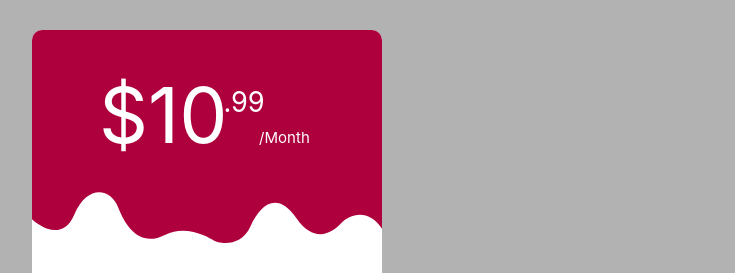
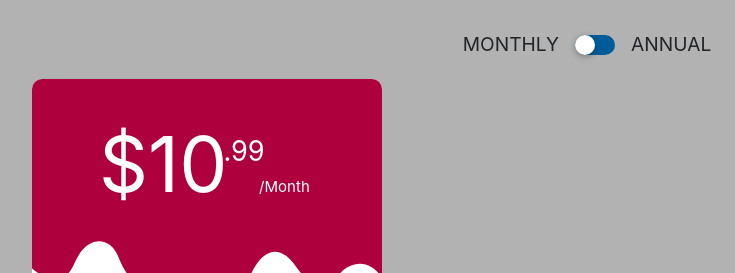
Before and after one commit to Training360/JAVASCRIPT-alapok-dom-es6, a plain HTML site: page index.html in a window 1280 px wide. Shown: the top 273 px of the page, without its empty margins (53-788 px from the left). Drawn offline with Linux system fonts and the light colour scheme.

Commit message:
Starting point.

```diff
--- a/css/main.css
+++ b/css/main.css
@@ -387,3 +387,44 @@ h4{color:#444}
 .pricingTable11.blue:hover .price-value,.pricingTable11.green:hover .price-value,.pricingTable11.red:hover .price-value{color:#fff}
 @media screen and (max-width:990px){.pricingTable11{margin:0 0 20px}
 }
+
+.switch input {
+  position: absolute;
+  opacity: 0;
+}
+
+/**
+ * 1. Adjust this to size
+ */
+
+.switch {
+  display: inline-block;
+  font-size: 20px; /* 1 */
+  height: 1em;
+  width: 2em;
+  background: #005c99;
+  border-radius: 1em;
+  margin-top: .3rem;
+}
+
+.switch div {
+  height: 1em;
+  width: 1em;
+  border-radius: 1em;
+  background: #FFF;
+  box-shadow: 0 0.1em 0.3em rgba(0,0,0,0.3);
+  -webkit-transition: all 300ms;
+     -moz-transition: all 300ms;
+          transition: all 300ms;
+}
+
+.switch input:checked + div {
+  -webkit-transform: translate3d(100%, 0, 0);
+     -moz-transform: translate3d(100%, 0, 0);
+          transform: translate3d(100%, 0, 0);
+}
+
+.switch-container {
+  gap: 1rem;
+  font-size: 1.2rem;
+}
--- a/index.html
+++ b/index.html
@@ -11,6 +11,16 @@
 <body>
     <div class="demo">
         <div class="container">
+            <div class="row">
+                <div class="col-12 d-flex justify-content-center mb-3 switch-container">
+                    MONTHLY
+                    <label class="switch">
+                        <input class="period-checkbox" type="checkbox" />
+                        <div></div>
+                    </label>
+                    ANNUAL
+                </div>
+            </div>
             <div class="row pricing-row">
                 <div class="col-md-4 col-sm-6">
                     <div class="pricingTable">
@@ -43,6 +53,6 @@
         </div>
     </div>
 
-    <script src="./js/main.js"></script>
+    <script type="module" src="./js/main.js"></script>
 </body>
 </html>
```
